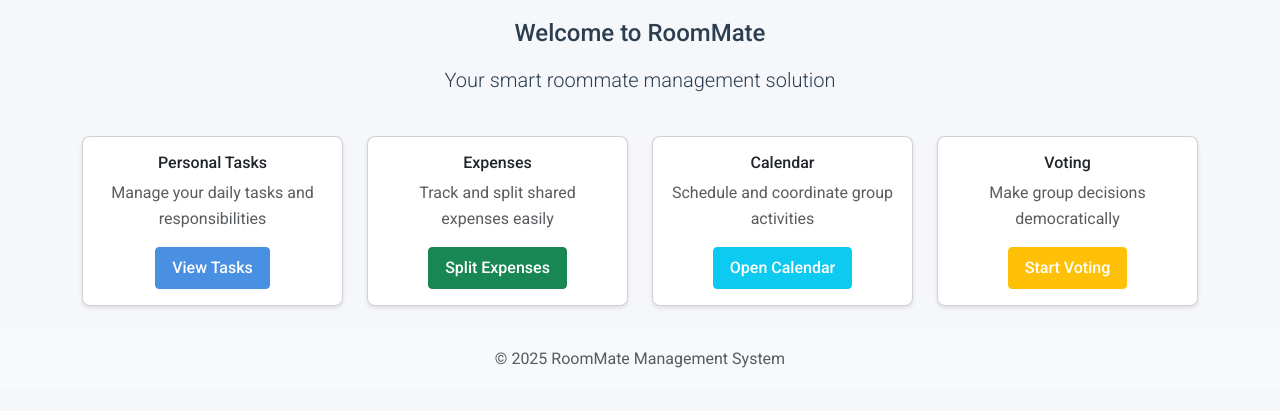
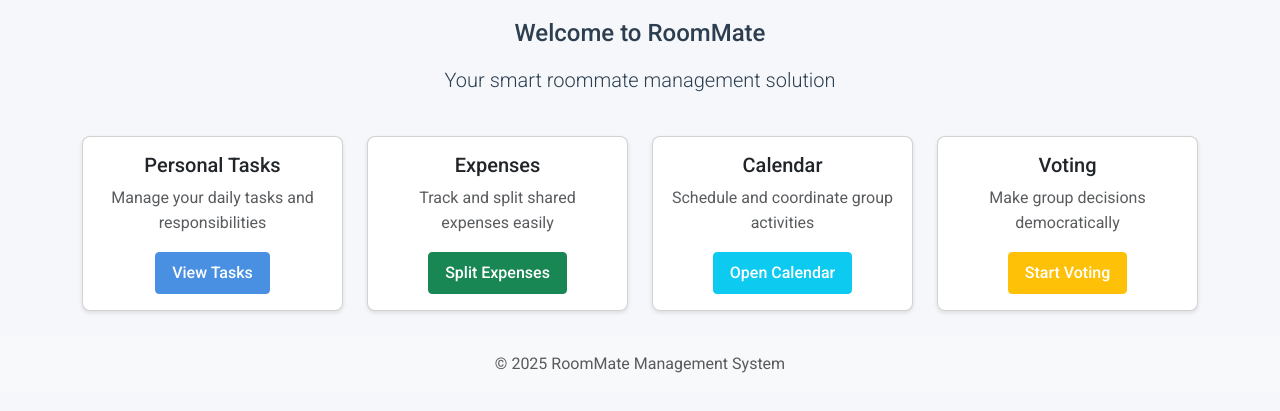
Before and after one commit to LXTTT0323/CS-4640, a plain HTML site: page index.html in a window 1280 px wide. Shown: the part 63-474 px from the top of the page. Drawn offline with nearby package versions, Linux system fonts and the light colour scheme.

Commit message:
button tab fixed

```diff
--- a/index.html
+++ b/index.html
@@ -13,6 +13,7 @@
     <!-- Google Fonts -->
     <link href="https://fonts.googleapis.com/css2?family=Roboto:wght@300;400;500;700&display=swap" rel="stylesheet">
 </head>
+
 <body>
     <!-- Navigation -->
     <nav class="navbar navbar-expand-lg navbar-light bg-light">
@@ -52,36 +53,36 @@
             <div class="col-md-3">
                 <a href="pages/tasks.html" class="card text-decoration-none mb-4">
                     <div class="card-body text-center">
-                        <h3 class="card-title">Personal Tasks</h3>
+                        <h2 class="card-title">Personal Tasks</h2>
                         <p class="card-text text-muted">Manage your daily tasks and responsibilities</p>
-                        <button class="btn btn-primary">View Tasks</button>
+                        <span class="btn btn-primary">View Tasks</span>
                     </div>
                 </a>
             </div>
             <div class="col-md-3">
                 <a href="pages/expenses.html" class="card text-decoration-none mb-4">
                     <div class="card-body text-center">
-                        <h3 class="card-title">Expenses</h3>
+                        <h2 class="card-title">Expenses</h2>
                         <p class="card-text text-muted">Track and split shared expenses easily</p>
-                        <button class="btn btn-success">Split Expenses</button>
+                        <span class="btn btn-success">Split Expenses</span>
                     </div>
                 </a>
             </div>
             <div class="col-md-3">
                 <a href="pages/calendar.html" class="card text-decoration-none mb-4">
                     <div class="card-body text-center">
-                        <h3 class="card-title">Calendar</h3>
+                        <h2 class="card-title">Calendar</h2>
                         <p class="card-text text-muted">Schedule and coordinate group activities</p>
-                        <button class="btn btn-info text-white">Open Calendar</button>
+                        <span class="btn btn-info text-white">Open Calendar</span>
                     </div>
                 </a>
             </div>
             <div class="col-md-3">
                 <a href="pages/voting.html" class="card text-decoration-none mb-4">
                     <div class="card-body text-center">
-                        <h3 class="card-title">Voting</h3>
+                        <h2 class="card-title">Voting</h2>
                         <p class="card-text text-muted">Make group decisions democratically</p>
-                        <button class="btn btn-warning text-white">Start Voting</button>
+                        <span class="btn btn-warning text-white">Start Voting</span>
                     </div>
                 </a>
             </div>
```
